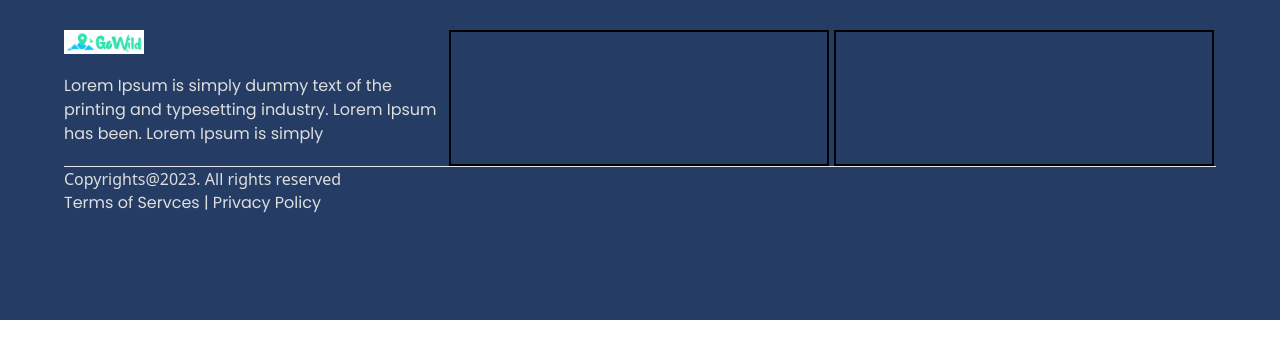
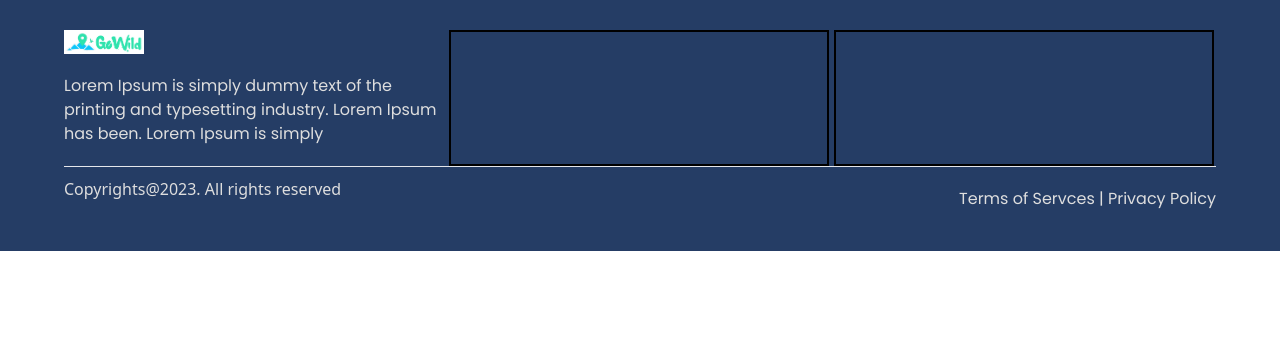
Before and after one commit to Aksh-007/go-wild, a React (Vite) app: page / in a window 1280 px wide. Shown: the top 358 px of the page. Built offline with nearby package versions, Linux system fonts and the light colour scheme.

Commit message:
Feat - bottom footer created

```diff
--- a/src/components/Footer.jsx
+++ b/src/components/Footer.jsx
@@ -5,7 +5,7 @@ const Footer = () => {
     <Box
       sx={{
         bgcolor: "#253D65",
-        height: "40vh",
+        // height: "40vh",
         color: "#DEDEDE",
       }}
     >
@@ -64,12 +64,28 @@ const Footer = () => {
         </Box>
         <hr />
         {/* Bottom Footer */}
-        <Box>
+        <Box
+          sx={{
+            display: "flex",
+            flexDirection: {
+              xs: "column",
+              sm: "row",
+            },
+            justifyContent: "space-between",
+            padding: "10px 0px",
+          }}
+        >
           {/* Left Side Copyright */}
           <Box>Copyrights@2023. All rights reserved</Box>
 
           {/* Right Side footer */}
-          <Box>
+          <Box
+            sx={{
+              marginTop: {
+                xs: "10px",
+              },
+            }}
+          >
             <Typography>Terms of Servces | Privacy Policy</Typography>
           </Box>
         </Box>
```
